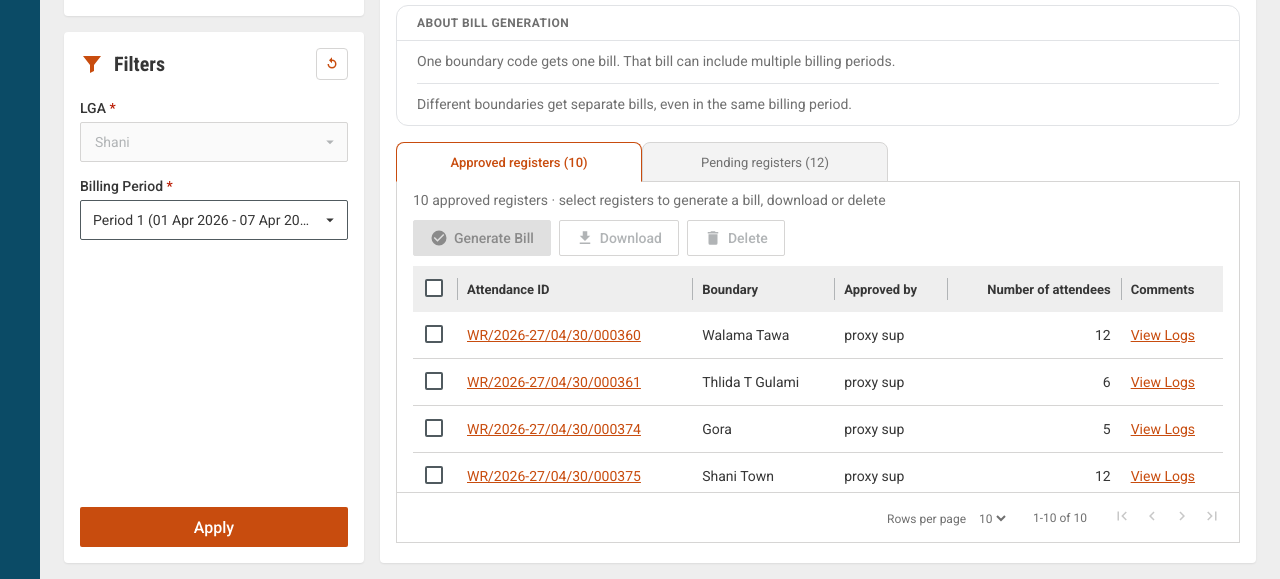
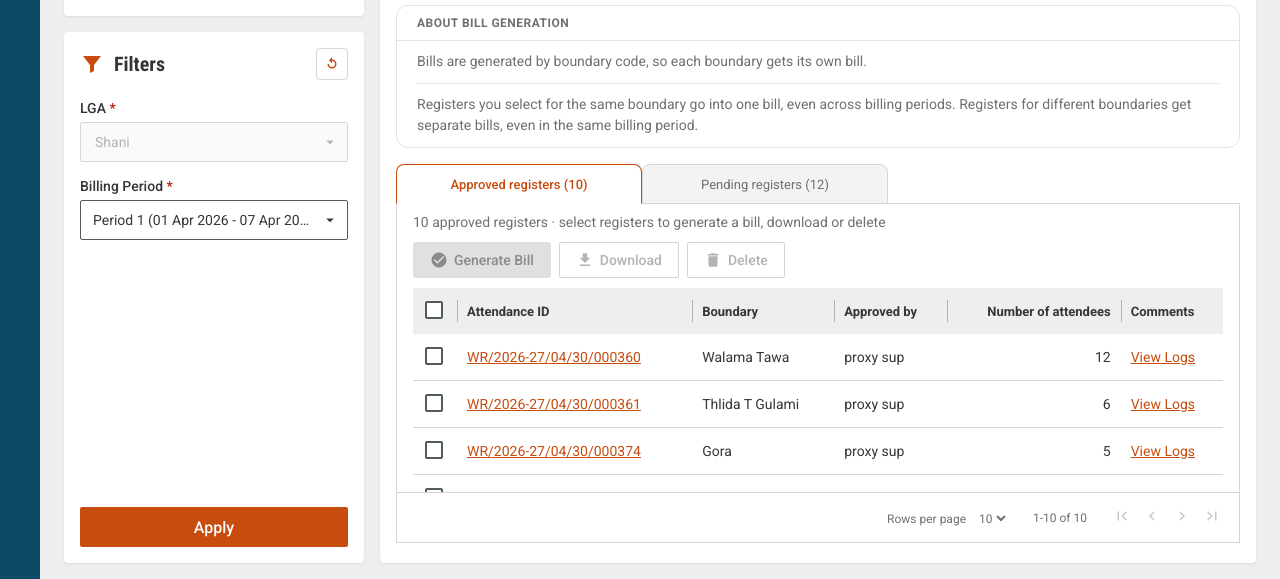
Before and after one commit to niharikasuri-bit/Bill, a plain HTML site: page index.html in a window 1280 px wide. Shown: the part 221-800 px from the top of the page. Drawn offline with nearby package versions, Linux system fonts and the light colour scheme.

Commit message:
About bill generation: why / how / outcome structure
Co-Authored-By: Claude Opus 5.5 <noreply@anthropic.com>

```diff
--- a/index.html
+++ b/index.html
@@ -76,8 +76,8 @@
           <aside class="purpose" id="billRule" aria-label="About bill generation" aria-live="polite">
             <p class="purpose-title">About bill generation</p>
             <div class="purpose-body">
-              <p>One boundary code gets one bill. That bill can include multiple billing periods.</p>
-              <p>Different boundaries get separate bills, even in the same billing period.</p>
+              <p>Bills are generated by boundary code, so each boundary gets its own bill.</p>
+              <p>Registers you select for the same boundary go into one bill, even across billing periods. Registers for different boundaries get separate bills, even in the same billing period.</p>
               <p class="purpose-outcome" id="billOutcome" hidden></p>
             </div>
           </aside>
```
